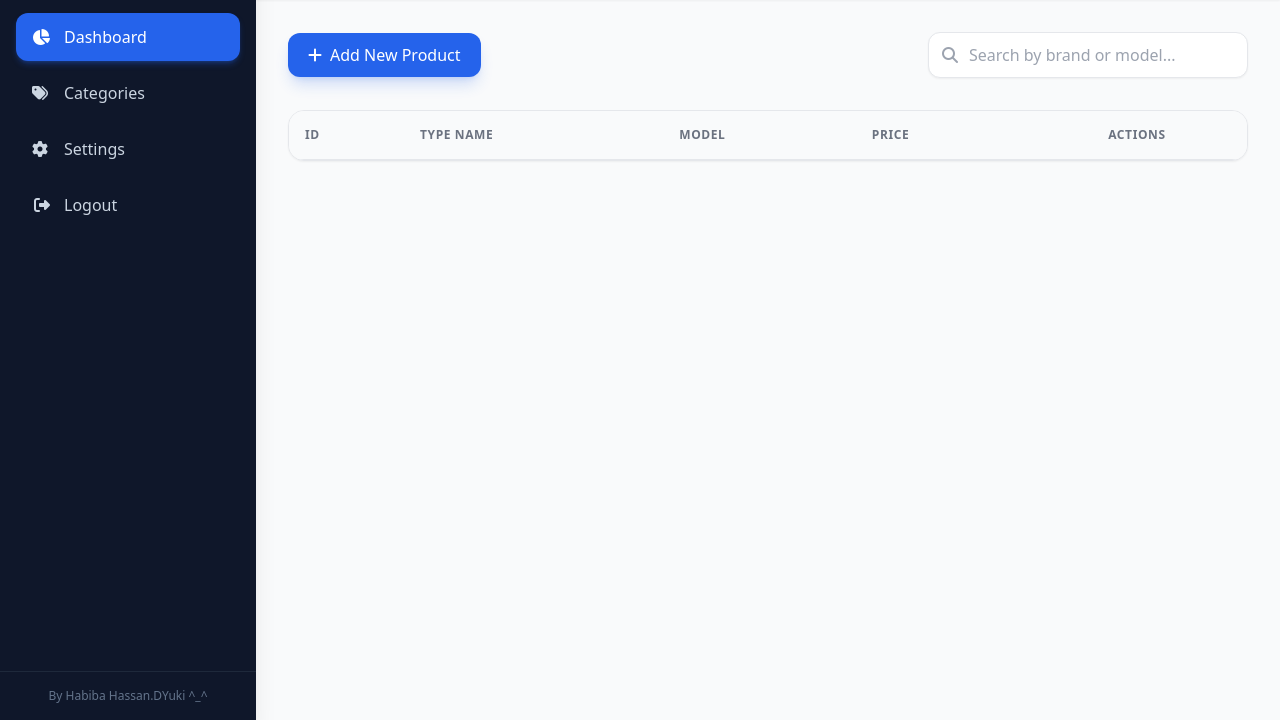
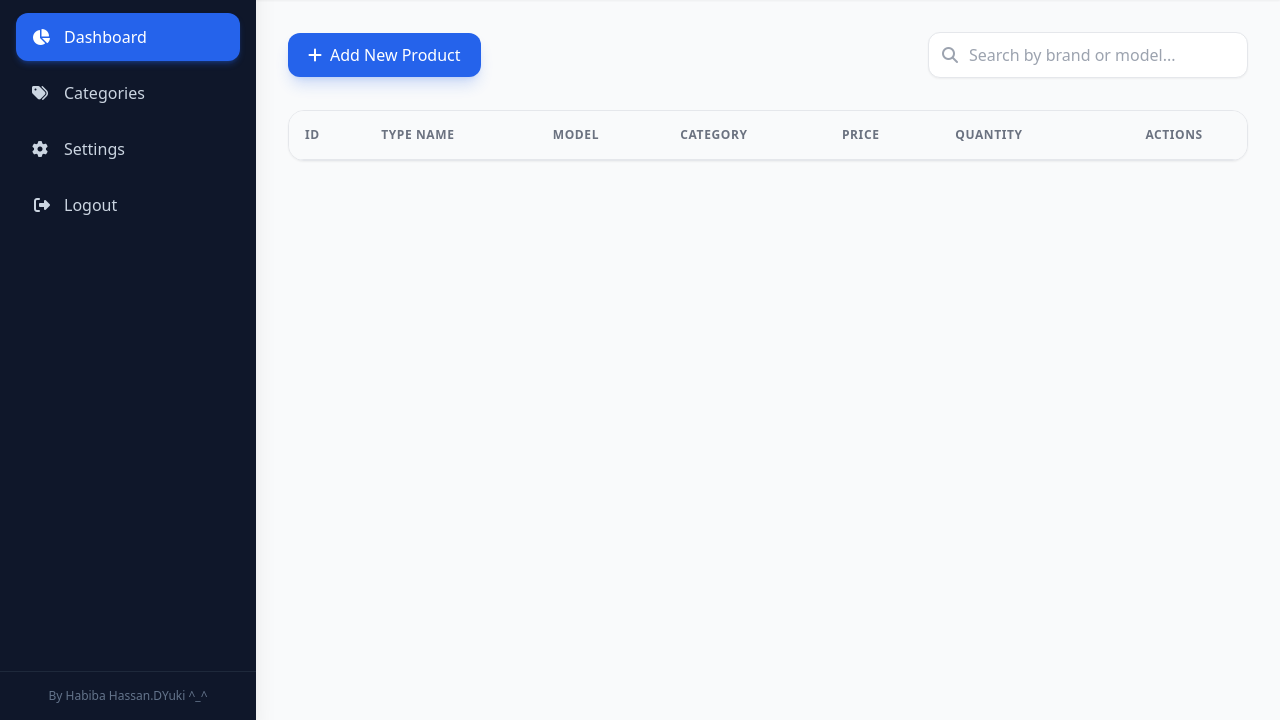
Before and after one commit to habiba7tag2025-coder/Inventory-Management-System, a website: page index.html in a window 1280 px wide. Shown: the part 80-800 px from the top of the page. Drawn offline with nearby package versions, Linux system fonts and the light colour scheme; no server answers; sample sign-in values are in the browser's storage.

Commit message:
Refactor index.html for improved layout and functionality
Updated the HTML structure and content for the Inventory Management System, including sidebar, main content, and modal for adding products.

```diff
--- a/index.html
+++ b/index.html
@@ -1,13 +1,13 @@
 <!DOCTYPE html>
 <html lang="en">
 <head>
-    <meta charset="UTF-8">
+    <meta charset="UTF-8 ">
     <meta name="viewport" content="width=device-width, initial-scale=1.0">
-    <title>Inventory Management System</title>
+    <title>Inventory Management System </title>
 
     <script src="https://cdn.tailwindcss.com"></script>
 
-    <link rel="stylesheet" href="https://cdnjs.cloudflare.com/ajax/libs/font-awesome/6.4.0/css/all.min.css">
+    <link rel="stylesheet"  href="https://cdnjs.cloudflare.com/ajax/libs/font-awesome/6.4.0/css/all.min.css">
     <link rel="stylesheet" href="style.css">
 </head>
 
@@ -22,9 +22,9 @@
         <aside class="w-64 bg-slate-900 text-slate-300 flex flex-col hidden md:flex shadow-xl">
 
             <div class="p-6 text-xl font-extrabold tracking-wider text-white border-b border-slate-800 flex items-center gap-3">
-                <i class="fa-solid fa-boxes-stacked text-blue-500"></i>
+                <i class="fa-solid  fa-boxes-stacked text-blue-500" ></i>
 
-                <span>Inventory Hub</span>
+                <span>Inventory Hub </span>
             </div>
 
             <nav class="flex-1 p-4 space-y-2">
@@ -52,7 +52,7 @@
 
         </aside>
 
-        <!-- Main Content (المحتوى الرئيسي) -->
+        <!--  (المحتوى الرئيسي) -->
         <main class="flex-1 flex flex-col overflow-y-auto">
 
             <!-- Top Navbar -->
@@ -97,19 +97,19 @@
 
                         <table class="w-full text-left border-collapse">
 
-                            <thead class="bg-gray-50 border-b border-gray-200">
+                                <thead class="bg-gray-50 border-b border-gray-200">
+                                    <tr>
+                                        <th class= "p-4 text-gray-500 font-semibold text-xs uppercase tracking-wider">ID</th>
+                                        <th class ="p-4 text-gray-500 font-semibold text-xs uppercase tracking-wider">Type Name </th>
+                                        <th class=" p-4 text-gray-500 font-semibold text-xs uppercase tracking-wider">Model</th>
+                                        <th class="p-4 text-gray-500 font-semibold text-xs uppercase tracking-wider" >Category </th>
+                                        <th class ="p-4 text-gray-500 font-semibold text-xs uppercase tracking-wider">Price</th>
+                                        <th class="p-4 text-gray-500 font-semibold text-xs uppercase tracking-wider" >Quantity</th>
+                                        <th class ="p-4 text-gray-500 font-semibold text-xs uppercase tracking-wider text-center">Actions </th>
+                                    </tr>
+                                </thead>
 
-                        <tr>
-                                    <th class="p-4 text-gray-500 font-semibold text-xs uppercase tracking-wider">ID</th>
-                                    <th class="p-4 text-gray-500 font-semibold text-xs uppercase tracking-wider">Type Name</th>
-                                    <th class="p-4 text-gray-500 font-semibold text-xs uppercase tracking-wider">Model</th>
-                                    <th class="p-4 text-gray-500 font-semibold text-xs uppercase tracking-wider">Price</th>
-                                    <th class="p-4 text-gray-500 font-semibold text-xs uppercase tracking-wider text-center">Actions</th>
-                        </tr>
-
-                        </thead>
-
-                            <tbody id="productsTableBody" class="divide-y divide-gray-100">
+                            <tbody id= "productsTableBody" class="divide-y divide-gray-100">
 
 
                         </tbody>
@@ -129,9 +129,9 @@
         <div class="bg-white rounded-2xl max-w-md w-full p-6 shadow-2xl border border-gray-100 transform transition-all">
 
             <div class="flex justify-between items-center mb-5">
-                <h2 id="modalTitle" class="text-xl font-bold text-gray-800">Add New Product</h2>
-                <button onclick="closeModal()" class="text-gray-400 hover:text-gray-600 transition">
-                    <i class="fa-solid fa-xmark text-lg"></i>
+                <h2 id="modalTitle" class="text-xl font-bold text-gray-800"> Add New Product</h2>
+                <button onclick="closeModal()"  class="text-gray-400 hover:text-gray-600 transition">
+                    <i class="fa-solid fa-xmark text-lg" > </i>
                 </button>
             </div>
 
@@ -140,17 +140,27 @@
 
                 <div class="mb-4">
                     <label class="block text-sm font-semibold text-gray-700 mb-1.5">Type Name</label>
-                    <input type="text" id="typename" required placeholder="e.g. Laptop" class="w-full px-4 py-2.5 bg-gray-50 border border-gray-200 rounded-xl focus:outline-none focus:ring-2 focus:ring-blue-500/20 focus:border-blue-500 transition">
+                    <input type="text" id="typename"  required placeholder="e.g. Laptop" class="w-full px-4 py-2.5 bg-gray-50 border border-gray-200 rounded-xl focus:outline-none focus:ring-2 focus:ring-blue-500/20 focus:border-blue-500 transition">
                 </div>
 
                 <div class="mb-4">
                     <label class="block text-sm font-semibold text-gray-700 mb-1.5">Model / Brand</label>
-                    <input type="text" id="Model" required placeholder="e.g. Dell XPS" class="w-full px-4 py-2.5 bg-gray-50 border border-gray-200 rounded-xl focus:outline-none focus:ring-2 focus:ring-blue-500/20 focus:border-blue-500 transition">
+                    <input type="text" id="Model" placeholder="e.g. Dell XPS" class="w-full px-4 py-2.5 bg-gray-50 border border-gray-200 rounded-xl focus:outline-none focus:ring-2 focus:ring-blue-500/20 focus:border-blue-500 transition">
+                </div>
+
+                <div class="mb-4">
+                    <label  class="block text-sm font-semibold text-gray-700 mb-1.5">Category</label>
+                    <input type="text"  id="category" placeholder="e.g. Electronics" class="w-full px-4 py-2.5 bg-gray-50 border border-gray-200 rounded-xl focus:outline-none focus:ring-2 focus:ring-blue-500/20 focus:border-blue-500 transition">
+                </div>
+
+                <div class="mb-4">
+                    <label class="block text-sm font-semibold text-gray-700 mb-1.5">Price ($)</label>
+                    <input type="number" step="0.01" id="price" required placeholder="0.00" class="w-full px-4 py-2.5 bg-gray-50 border border-gray-200 rounded-xl focus:outline-none focus:ring-2 focus:ring-blue-500/20 focus:border-blue-500 transition">
                 </div>
 
                 <div class="mb-6">
-                    <label class="block text-sm font-semibold text-gray-700 mb-1.5">Price ($)</label>
-                    <input type="number" step="0.01" id="price" required placeholder="0.00" class="w-full px-4 py-2.5 bg-gray-50 border border-gray-200 rounded-xl focus:outline-none focus:ring-2 focus:ring-blue-500/20 focus:border-blue-500 transition">
+                    <label class="block text-sm font-semibold text-gray-700 mb-1.5">Quantity</label>
+                    <input type="number" id="quantity" required placeholder="0" class="w-full px-4 py-2.5 bg-gray-50 border border-gray-200 rounded-xl focus:outline-none focus:ring-2 focus:ring-blue-500/20 focus:border-blue-500 transition">
                 </div>
 
                 <div class="flex justify-end space-x-3">
@@ -158,10 +168,11 @@
                     <button type="submit" class="px-5 py-2.5 bg-blue-600 text-white font-medium rounded-xl hover:bg-blue-700 shadow-lg shadow-blue-600/20 transition">Save Product</button>
                 </div>
             </form>
+
         </div>
     </div>
 
-    <script src="app.js"></script>
+    <script src="app.js"> </script>
 </body>
 
 </html>
```
